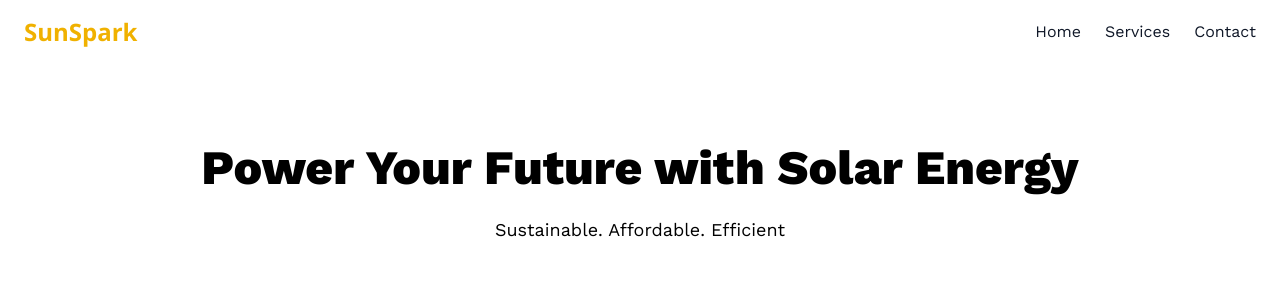
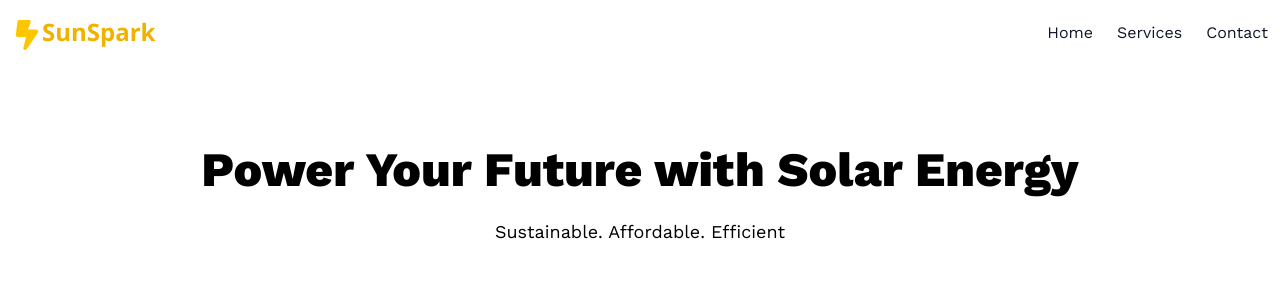
Before and after one commit to kadelcode/solar-landing-page, a Next.js app: page / in a window 1280 px wide. Shown: the top 300 px of the page. Built offline with nearby package versions, Linux system fonts and the light colour scheme.

Commit message:
Add icon

```diff
--- a/src/components/Navbar.tsx
+++ b/src/components/Navbar.tsx
@@ -2,6 +2,7 @@
 
 import Link from "next/link";
 import { useState } from "react";
+import { FaBoltLightning } from "react-icons/fa6";
 import { BiMenuAltRight, BiX } from "react-icons/bi";
 import { openSans } from "@/lib/fonts";
 
@@ -15,8 +16,11 @@ const Navbar = () => {
 
     return (
         <nav className="bg-[#fff] shadow-md py-4">
-            <div className="container mx-auto flex justify-between items-center px-6">
-                <h1 className={`${openSans.className} text-2xl font-bold text-yellow-500`}>SunSpark</h1>
+            <div className="container mx-auto flex justify-between items-center px-3">
+                <h1 className={`${openSans.className} text-2xl font-bold text-yellow-500`}>
+                   <FaBoltLightning size={30} className="text-yellow-400 inline"/>
+                    SunSpark
+                </h1>
                 <div className="hidden md:flex space-x-6 text-[#101828]">
                     <Link href="/">Home</Link>
                     <Link href="#services">Services</Link>
```
